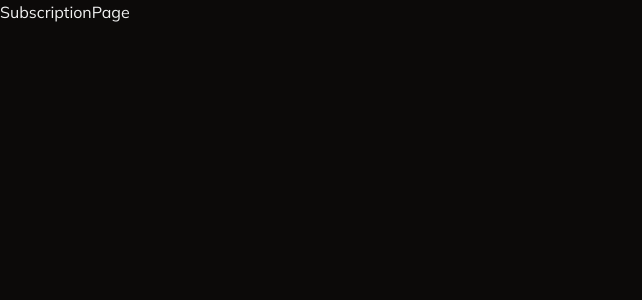
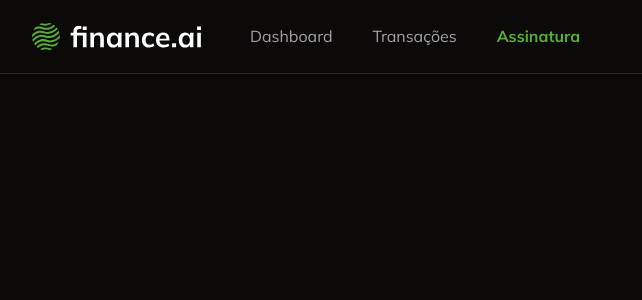
Before and after one commit to guilhermeguidetti/finance-ai, a Next.js app: page /subscription in a window 1280 px wide. Shown: the top 300 px of the page, without its empty margins (0-642 px from the left). Built offline with nearby package versions, Linux system fonts and the light colour scheme.

Commit message:
feat: add Navbar component and integrate it into Home, Subscription, and Transactions pages

```diff
--- /dev/null
+++ b/app/_components/navbar.tsx
@@ -0,0 +1,49 @@
+"use client";
+
+import Image from "next/image";
+import Link from "next/link";
+import { usePathname } from "next/navigation";
+
+const Navbar = () => {
+  const pathname = usePathname();
+
+  return (
+    <nav className="flex justify-between border-b border-solid px-8 py-4">
+      <div className="flex items-center gap-10">
+        <Image src="/logo.svg" alt="logo" width={178} height={39} />
+        <Link
+          href="/"
+          className={
+            pathname === "/"
+              ? "font-bold text-primary"
+              : "text-muted-foreground"
+          }
+        >
+          Dashboard
+        </Link>
+        <Link
+          href="/transactions"
+          className={
+            pathname === "/transactions"
+              ? "font-bold text-primary"
+              : "text-muted-foreground"
+          }
+        >
+          Transações
+        </Link>
+        <Link
+          href="/subscription"
+          className={
+            pathname === "/subscription"
+              ? "font-bold text-primary"
+              : "text-muted-foreground"
+          }
+        >
+          Assinatura
+        </Link>
+      </div>
+    </nav>
+  );
+};
+
+export default Navbar;
--- a/app/page.tsx
+++ b/app/page.tsx
@@ -1,6 +1,7 @@
 import { UserButton } from "@clerk/nextjs";
 import { auth } from "@clerk/nextjs/server";
 import { redirect } from "next/navigation";
+import Navbar from "./_components/navbar";
 
 const Home = () => {
   const { userId } = auth();
@@ -8,10 +9,13 @@ const Home = () => {
     redirect("/login");
   }
   return (
-    <div className="flex h-full items-center justify-center">
-      <h1>Home</h1>
-      <UserButton showName />
-    </div>
+    <>
+      <Navbar />
+      <div className="flex h-full items-center justify-center">
+        <h1>Home</h1>
+        <UserButton showName />
+      </div>
+    </>
   );
 };
 
--- a/app/subscription/page.tsx
+++ b/app/subscription/page.tsx
@@ -1,5 +1,10 @@
 import React from "react";
+import Navbar from "../_components/navbar";
 
 export default function SubscriptionPage() {
-  return <div>SubscriptionPage</div>;
+  return (
+    <>
+      <Navbar />
+    </>
+  );
 }
--- a/app/transactions/page.tsx
+++ b/app/transactions/page.tsx
@@ -3,11 +3,14 @@ import { db } from "../_lib/prisma";
 import { DataTable } from "../_components/ui/data-table";
 import { transactionColumns } from "./_columns";
 import AddTransactionButton from "../_components/add-transaction-button";
+import Navbar from "../_components/navbar";
 
 const TransactionsPage = async () => {
   //acessar as transações do bd e exibir
   const transactions = await db.transaction.findMany({});
   return (
+    <>
+      <Navbar />
       <div className="space-y-6 p-6">
         <div className="flex w-full items-center justify-between">
           <h1 className="text-2xl font-bold">Transações</h1>
@@ -16,6 +19,7 @@ const TransactionsPage = async () => {
 
         <DataTable columns={transactionColumns} data={transactions} />
       </div>
+    </>
   );
 };
 
```
Lines whose indentation alone changed are shown as unchanged.
